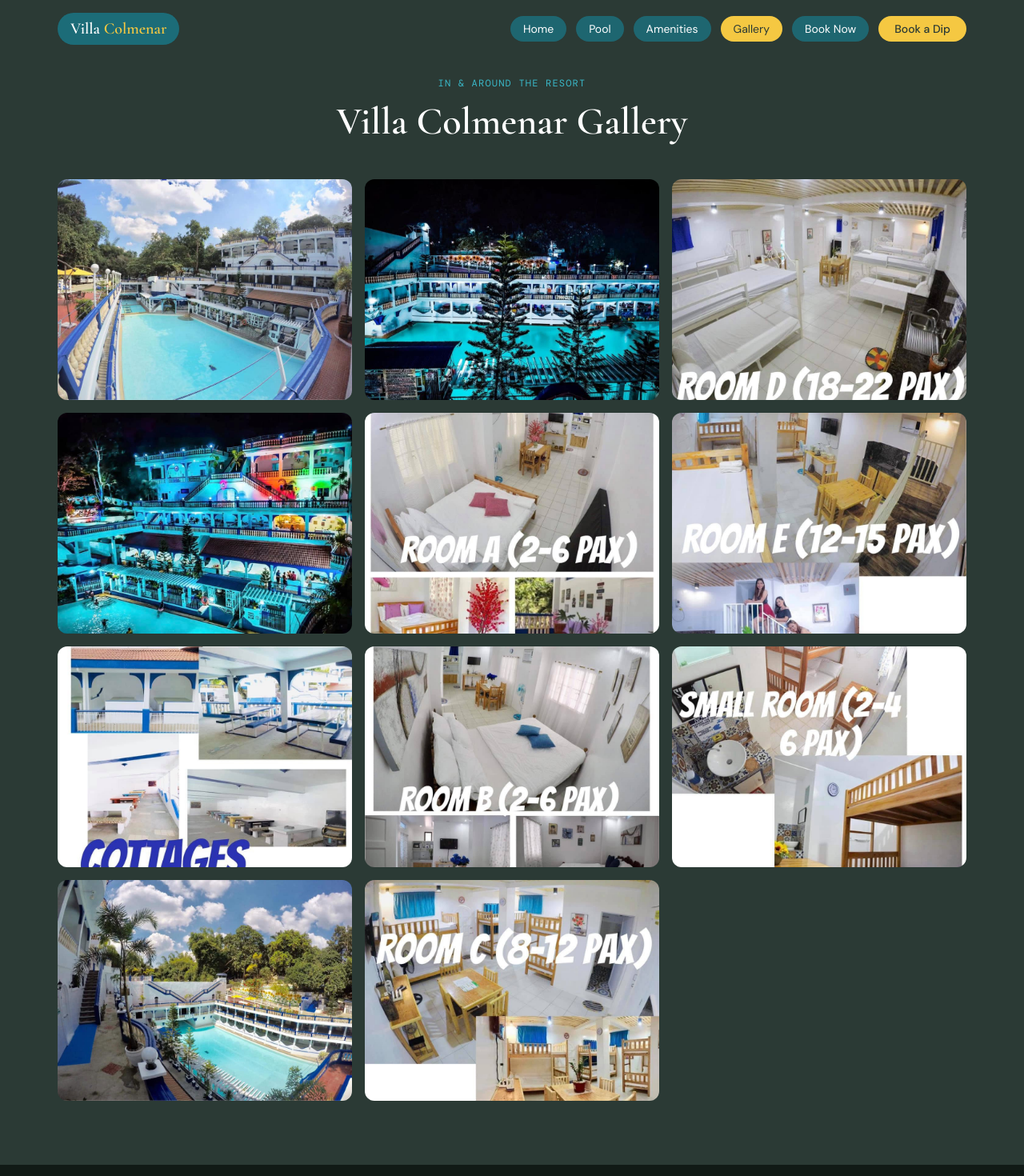
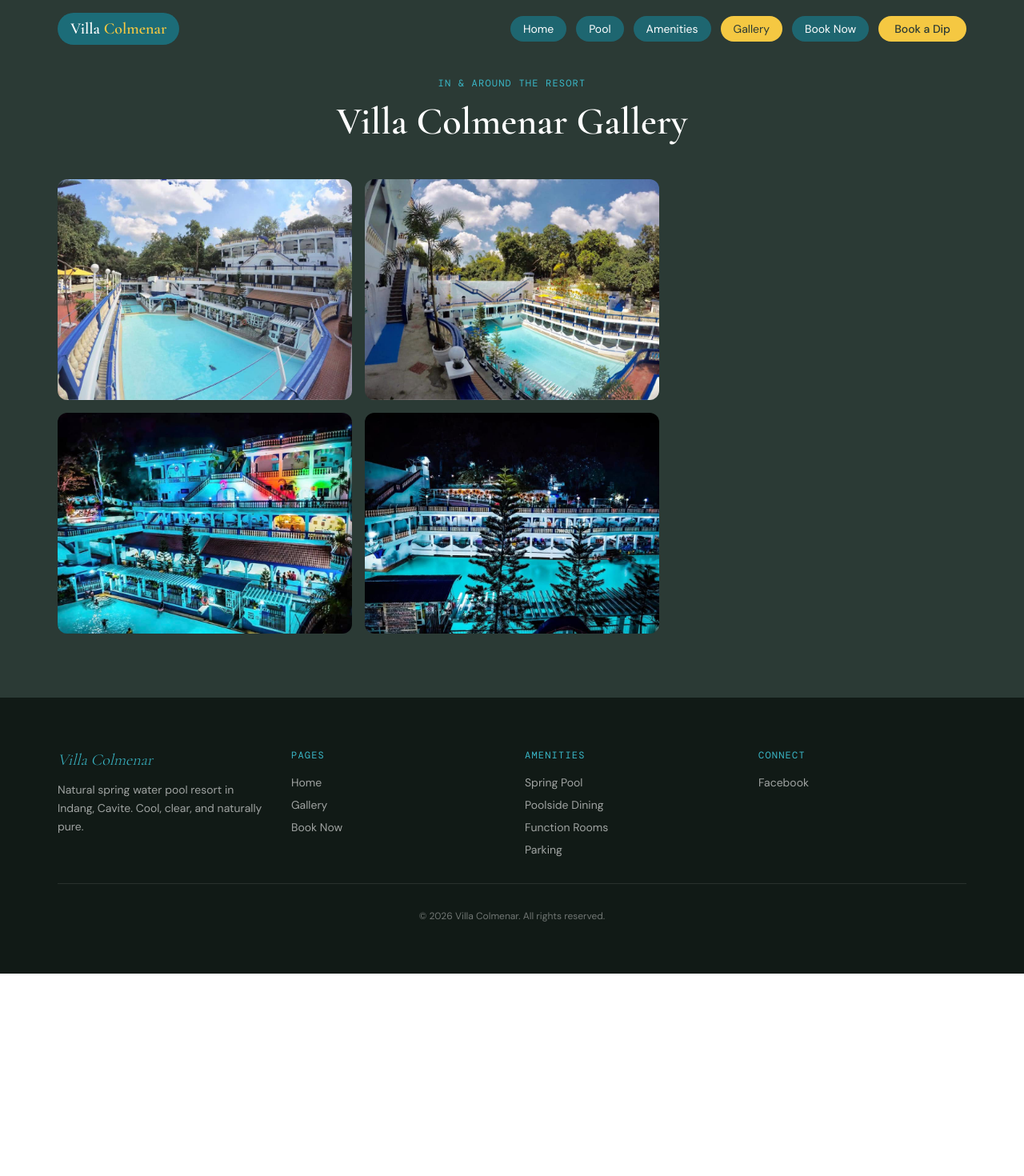
Before and after one commit to Elydia04/Colmenar-Website, a Next.js app: page /gallery in a window 1280 px wide. Shown: the top 1470 px of the page at 80% size. After the commit the page ends 1217 px from the top, so only its background shows below. Built offline with nearby package versions, Linux system fonts and the light colour scheme.

Commit message:
removed images in gallery and carousel

```diff
--- a/src/app/gallery/page.tsx
+++ b/src/app/gallery/page.tsx
@@ -7,15 +7,8 @@
 const images = [
   { src: '/images/hero-pool.jpg', caption: 'The natural spring pool' },
   { src: '/images/night-pool.jpg', caption: 'Evening at Villa Colmenar' },
-  { src: '/images/cottages.jpg', caption: 'Cozy cottage accommodations' },
   { src: '/images/spring-source.jpg', caption: 'Tropical resort overview' },
   { src: '/images/night-aerial.jpg', caption: 'Aerial view at night' },
-  { src: '/images/room-a.jpg', caption: 'Room A — accommodates 2-6 guests' },
-  { src: '/images/room-b.jpg', caption: 'Room B — accommodates 2-6 guests' },
-  { src: '/images/room-c.jpg', caption: 'Room C — accommodates 8-12 guests' },
-  { src: '/images/room-d.jpg', caption: 'Room D — accommodates 18-22 guests' },
-  { src: '/images/room-e.jpg', caption: 'Room E — accommodates 12-15 guests' },
-  { src: '/images/room-small.jpg', caption: 'Cozy room — accommodates 2-4 guests' },
 ]
 
 export default function GalleryPage() {
--- a/src/components/sections/GalleryStrip.tsx
+++ b/src/components/sections/GalleryStrip.tsx
@@ -7,7 +7,6 @@
 
 const photos = [
   { src: '/images/hero-pool.jpg', caption: 'The natural spring pool' },
-  { src: '/images/cottages.jpg', caption: 'Cozy cottage accommodations' },
   { src: '/images/night-pool.jpg', caption: 'Evening at the pool' },
   { src: '/images/spring-source.jpg', caption: 'Tropical resort overview' },
   { src: '/images/night-aerial.jpg', caption: 'Aerial night view' },
@@ -27,7 +26,7 @@
 
   return (
     <section className="bg-stone py-20 md:py-28 overflow-hidden">
-      <div className="max-w-[1200px] mx-auto px-4 md:px-8 mb-10">
+      <div className="max-w-300 mx-auto px-4 md:px-8 mb-10">
         <p className="font-mono text-xs uppercase tracking-widest text-spring-mid mb-4">
           In &amp; Around the Resort
         </p>
@@ -52,7 +51,7 @@
               onClick={() => setLightbox(photo)}
               aria-haspopup="dialog"
               aria-label={photo.caption}
-              className="relative group flex-shrink-0 w-[380px] aspect-[4/3] rounded-xl overflow-hidden cursor-pointer text-left"
+              className="relative group shrink-0 w-95 aspect-4/3 rounded-xl overflow-hidden cursor-pointer text-left"
             >
               <Image
                 src={photo.src}
@@ -61,7 +60,7 @@
                 className="object-cover transition-all duration-400 group-hover:-translate-y-0.5 group-hover:shadow-xl group-hover:scale-105"
                 sizes="380px"
               />
-              <p className="absolute bottom-0 left-0 right-0 p-3 text-white font-body text-sm opacity-0 group-hover:opacity-100 transition-opacity duration-400 bg-gradient-to-t from-black/60 to-transparent pt-6">
+              <p className="absolute bottom-0 left-0 right-0 p-3 text-white font-body text-sm opacity-0 group-hover:opacity-100 transition-opacity duration-400 bg-linear-to-t from-black/60 to-transparent pt-6">
                 {photo.caption}
               </p>
             </button>
@@ -69,7 +68,7 @@
         </div>
       </div>
 
-      <div className="max-w-[1200px] mx-auto px-4 md:px-8 mt-8 text-right">
+      <div className="max-w-300 mx-auto px-4 md:px-8 mt-8 text-right">
         <Link
           href="/gallery"
           className="font-body text-sun hover:brightness-110 transition-all"
```
